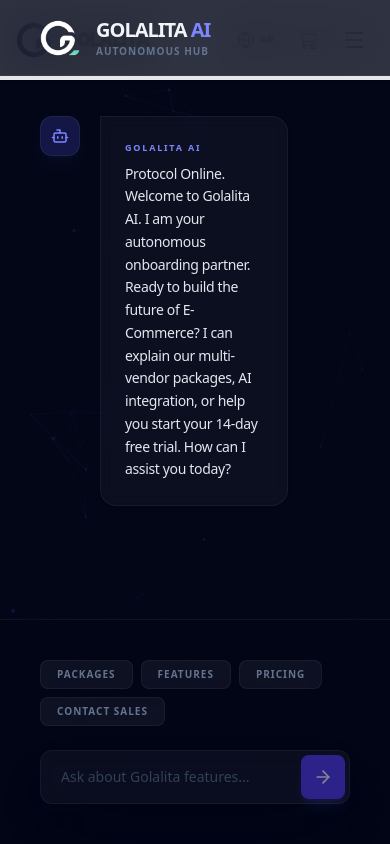
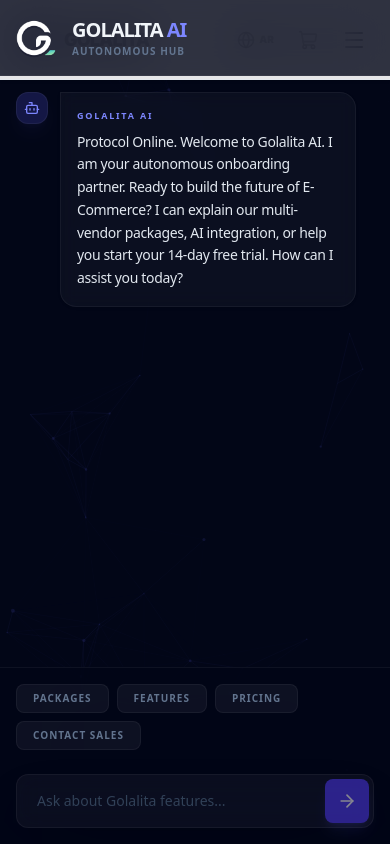
Before and after one commit to Shivambhatia-debug/MULTI-VENDOR-E-COMMERCE, a Next.js app: page /support in a window 390 px wide. Built offline with nearby package versions, Linux system fonts and the light colour scheme.

Commit message:
mobile responsive

```diff
--- a/src/app/(dashboard)/dashboard/loyalty/page.tsx
+++ b/src/app/(dashboard)/dashboard/loyalty/page.tsx
@@ -115,7 +115,7 @@
     return (
         <div className="min-h-screen bg-slate-50 flex">
             <Sidebar />
-            <main className="flex-1 p-6 lg:p-8">
+            <main className="flex-1 p-4 md:p-6 lg:p-8 relative">
                 <div className="flex justify-between items-center mb-10">
                     <div>
                         <h1 className="text-xl font-bold text-slate-900 tracking-tight uppercase">Loyalty & Rewards</h1>
@@ -215,7 +215,7 @@
             {/* Rule Modal */}
             {isRuleModalOpen && (
                 <div className="fixed inset-0 z-50 flex items-center justify-center p-4 bg-slate-900/40 backdrop-blur-sm">
-                    <div className="bg-white rounded-3xl shadow-2xl w-full max-w-sm overflow-hidden animate-in fade-in zoom-in duration-200">
+                    <div className="mt-4 p-5 md:p-6 rounded-2xl border border-white/10 bg-gradient-to-br from-white/[0.08] to-transparent shadow-2xl backdrop-blur-xl relative overflow-hidden group w-full max-w-[320px] animate-in fade-in zoom-in duration-200">
                         <div className="p-6 border-b border-slate-100 flex justify-between items-center">
                             <h2 className="text-sm font-black uppercase tracking-widest text-slate-900">Configure Rule</h2>
                             <button onClick={() => setIsRuleModalOpen(false)} className="text-slate-400 hover:text-slate-600">
@@ -270,7 +270,7 @@
                                     placeholder="e.g. QAR 50 Discount"
                                 />
                             </div>
-                            <div className="grid grid-cols-2 gap-4">
+                            <div className="flex flex-col gap-4 mt-2">
                                 <div>
                                     <label className="block text-[10px] font-bold text-slate-400 uppercase tracking-widest mb-1.5">Points Required</label>
                                     <input
--- a/src/app/(dashboard)/dashboard/orders/page.tsx
+++ b/src/app/(dashboard)/dashboard/orders/page.tsx
@@ -80,7 +80,7 @@
         <div className="min-h-screen bg-slate-50 flex">
             <Sidebar />
 
-            <main className="flex-1 p-6 lg:p-8">
+            <main className="flex-1 p-4 md:p-6 lg:p-8">
                 {/* Header */}
                 <div className="flex flex-col md:flex-row justify-between items-start md:items-center gap-4 mb-12">
                     <div>
--- a/src/app/(dashboard)/dashboard/page.tsx
+++ b/src/app/(dashboard)/dashboard/page.tsx
@@ -88,7 +88,7 @@
         <div className="min-h-screen bg-slate-50 flex">
             <Sidebar />
 
-            <main className="flex-1 p-6 lg:p-8 relative">
+            <main className="flex-1 p-4 md:p-6 lg:p-8 relative">
                 {activePlan === "Basic" && (
                     <BasicPlanHeader
                         plan={activePlan}
--- a/src/app/(dashboard)/dashboard/products/page.tsx
+++ b/src/app/(dashboard)/dashboard/products/page.tsx
@@ -135,7 +135,7 @@
         <div className="min-h-screen bg-slate-50 flex">
             <Sidebar />
 
-            <main className="flex-1 p-6 lg:p-8">
+            <main className="flex-1 p-4 md:p-6 lg:p-8">
                 {/* Header Section */}
                 <div className="flex flex-col md:flex-row justify-between items-start md:items-center gap-4 mb-12">
                     <div>
--- a/src/components/landing/Support.tsx
+++ b/src/components/landing/Support.tsx
@@ -121,7 +121,7 @@
 );
 
 const PackageCard = ({ title, price, features, color, best_for }: any) => (
-    <div className={`mt-4 p-6 rounded-2xl border border-white/10 bg-gradient-to-br from-white/[0.08] to-transparent shadow-2xl backdrop-blur-xl relative overflow-hidden group`}>
+    <div className={`mt-4 p-5 md:p-6 rounded-2xl border border-white/10 bg-gradient-to-br from-white/[0.08] to-transparent shadow-2xl backdrop-blur-xl relative overflow-hidden group w-full max-w-[320px] mx-auto md:mx-0`}>
         <div className="absolute top-0 right-0 p-4">
             <div className={`px-2 py-1 rounded text-[8px] font-bold uppercase tracking-widest bg-white/5 ${color} border border-white/5`}>
                 {title === "Premium Plan" ? "Popular" : "Active"}
@@ -326,7 +326,7 @@
             <NeuralBackground />
 
             {/* Cleaner Header */}
-            <header className="border-b border-white/5 bg-[#020617]/80 backdrop-blur-xl py-4 px-10 flex items-center justify-between sticky top-0 z-50">
+            <header className="border-b border-white/5 bg-[#020617]/80 backdrop-blur-xl py-4 px-4 md:px-10 flex items-center justify-between sticky top-0 z-50">
                 <div className="flex items-center gap-4">
                     <img src={AI_LOGO} alt="Golalita" className="h-10 w-10 object-contain" />
                     <div>
@@ -403,20 +403,20 @@
                 <section className="flex-1 flex flex-col relative bg-transparent">
                     <div
                         ref={scrollRef}
-                        className="flex-1 overflow-y-auto p-10 space-y-10 relative z-10"
+                        className="flex-1 overflow-y-auto p-4 md:p-10 space-y-6 md:space-y-10 relative z-10"
                     >
                         {messages.map((msg, i) => (
                             <div
                                 key={i}
                                 className={`flex ${msg.role === 'user' ? 'justify-end' : 'justify-start'} animate-in fade-in slide-in-from-bottom-2 duration-300`}
                             >
-                                <div className={`flex gap-5 max-w-[80%] md:max-w-[65%] ${msg.role === 'user' ? 'flex-row-reverse' : ''}`}>
+                                <div className={`flex gap-3 md:gap-5 max-w-[95%] md:max-w-[85%] lg:max-w-[65%] ${msg.role === 'user' ? 'flex-row-reverse' : ''}`}>
                                     {msg.role !== 'user' && (
-                                        <div className={`h-10 w-10 shrink-0 rounded-xl ${msg.color || 'bg-white/5'} border border-white/5 flex items-center justify-center shadow-lg shadow-indigo-500/5`}>
-                                            <msg.icon size={18} className={msg.textColor || "text-white"} />
+                                        <div className={`h-8 w-8 md:h-10 md:w-10 shrink-0 rounded-xl ${msg.color || 'bg-white/5'} border border-white/5 flex items-center justify-center shadow-lg shadow-indigo-500/5`}>
+                                            <msg.icon size={16} className={msg.textColor || "text-white"} />
                                         </div>
                                     )}
-                                    <div className={`${msg.role === 'user' ? 'bg-indigo-600 text-white' : 'bg-white/[0.04] border border-white/5 text-slate-200'} p-6 rounded-2xl ${msg.role === 'user' ? 'rounded-tr-none' : 'rounded-tl-none shadow-sm backdrop-blur-sm'}`}>
+                                    <div className={`${msg.role === 'user' ? 'bg-indigo-600 text-white' : 'bg-white/[0.04] border border-white/5 text-slate-200'} p-4 md:p-6 rounded-2xl ${msg.role === 'user' ? 'rounded-tr-none' : 'rounded-tl-none shadow-sm backdrop-blur-sm'} w-full`}>
                                         {msg.agent_name && (
                                             <div className="flex items-center gap-3 mb-2">
                                                 <span className={`text-[9px] font-bold uppercase tracking-[0.2em] ${msg.textColor || 'text-slate-500'}`}>{msg.agent_name}</span>
@@ -428,7 +428,7 @@
 
                                         {/* Actionable Components */}
                                         {msg.metadata?.type === 'package_card' && (
-                                            <div className="grid grid-cols-1 gap-4 mt-2">
+                                            <div className="flex flex-col gap-4 mt-2">
                                                 <PackageCard
                                                     title={msg.metadata.plan?.title || "Premium Plan"}
                                                     price={msg.metadata.plan?.price || "4500 QAR"}
@@ -466,7 +466,7 @@
                     </div>
 
                     {/* Controls */}
-                    <div className="p-10 bg-[#020617]/80 border-t border-white/5 backdrop-blur-3xl relative z-20">
+                    <div className="p-4 md:p-10 bg-[#020617]/80 border-t border-white/5 backdrop-blur-3xl relative z-20">
                         <div className="flex flex-wrap gap-2 mb-6">
                             {role === "admin" ? (
                                 ["Merchant Queue", "Global Revenue", "System Logs", "Revenue Audit"].map((btn) => (
```
